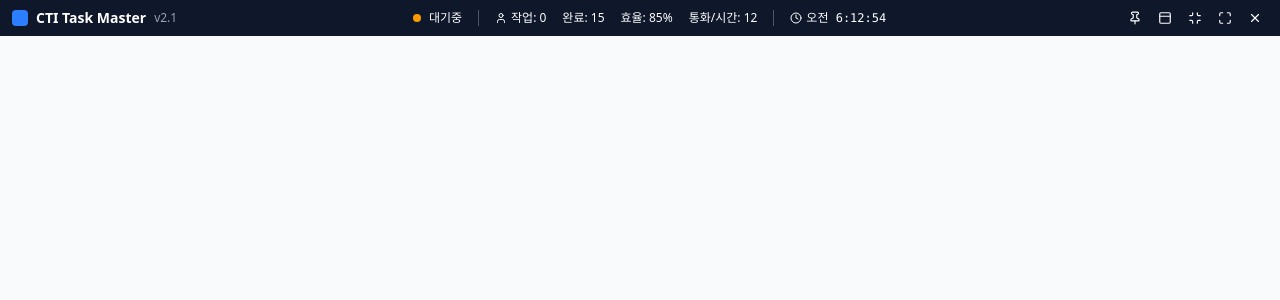
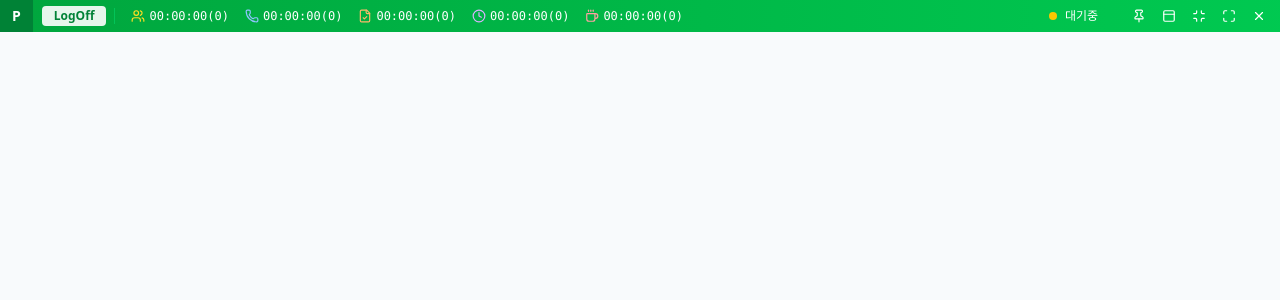
Before and after one commit to nexus-aicc-lab/tauri-cti-task-manager, a React (Vite) app: page / in a window 1280 px wide. Shown: the top 300 px of the page. Built offline with nearby package versions, Linux system fonts and the light colour scheme.

Commit message:
update for bar mode height

```diff
--- a/src-tauri/tauri.conf.json
+++ b/src-tauri/tauri.conf.json
@@ -15,7 +15,7 @@
         "label": "main",
         "title": "CTI Task Master",
         "width": 800,
-        "height": 36,
+        "height": 32,
         "resizable": true,
         "alwaysOnTop": true,
         "decorations": false,
--- a/src/App.tsx
+++ b/src/App.tsx
@@ -4,6 +4,7 @@ import { useState, useEffect } from "react";
 import { Phone, Clock, User, Settings, Activity, TrendingUp, Headphones, PhoneIncoming, PhoneOutgoing } from "lucide-react";
 import Titlebar from "./components/Titlebar";
 import { InfoHeader } from "./widgets/info-header/ui/InfoHeader";
+import { WINDOW_CONFIG } from "./config/windowConfig";
 
 type ViewMode = 'bar' | 'panel';
 
@@ -140,11 +141,8 @@ function App() {
         const { getCurrentWindow, LogicalSize } = await import('@tauri-apps/api/window');
         const appWindow = getCurrentWindow();
 
-        if (newMode === 'bar') {
-          await appWindow.setSize(new LogicalSize(1000, 36));
-        } else {
-          await appWindow.setSize(new LogicalSize(900, 500));
-        }
+        const config = WINDOW_CONFIG[newMode];
+        await appWindow.setSize(new LogicalSize(config.width, config.height));
       } catch (error) {
         console.warn('창 크기 자동 조정을 사용할 수 없습니다.', error);
       }
--- a/src/components/Titlebar.tsx
+++ b/src/components/Titlebar.tsx
@@ -1,6 +1,10 @@
 // src/components/Titlebar.tsx
+'use client';
+
 import { useState, useEffect } from "react";
-import { X, Minimize, Maximize, PanelTop, User, Clock, Pin } from "lucide-react";
+import { X, Minimize, Maximize, PanelTop, Pin } from "lucide-react";
+import AgentStatusContentForBarMode from "@/widgets/info-header/ui/AgentStatusContentForBarModeProps";
+import { TITLEBAR_CLASSES } from "@/config/windowConfig";
 
 interface TitlebarProps {
     viewMode: 'bar' | 'panel';
@@ -21,12 +25,11 @@ export default function Titlebar({
     taskCount,
     completedTasks,
     efficiency,
-    callsPerHour
+    callsPerHour,
 }: TitlebarProps) {
     const [isMaximized, setIsMaximized] = useState(false);
     const [isAlwaysOnTop, setIsAlwaysOnTop] = useState(false);
 
-    // 컴포넌트 마운트 시 현재 상태 확인
     useEffect(() => {
         const checkAlwaysOnTop = async () => {
             const isTauriEnv = '__TAURI__' in window || '__TAURI_INTERNALS__' in window;
@@ -34,7 +37,6 @@ export default function Titlebar({
                 try {
                     const { getCurrentWindow } = await import('@tauri-apps/api/window');
                     const appWindow = getCurrentWindow();
-                    // Tauri v2에서는 직접적인 상태 확인이 어려우므로, localStorage 사용
                     const savedState = localStorage.getItem('alwaysOnTop');
                     if (savedState === 'true') {
                         await appWindow.setAlwaysOnTop(true);
@@ -49,185 +51,149 @@ export default function Titlebar({
     }, []);
 
     const handleMinimize = async () => {
-        const isTauriEnv = '__TAURI__' in window || '__TAURI_INTERNALS__' in window;
-        if (isTauriEnv) {
-            try {
-                const { getCurrentWindow } = await import('@tauri-apps/api/window');
-                await getCurrentWindow().minimize();
-            } catch (error) {
-                console.error('Failed to minimize:', error);
-            }
-        }
+        const { getCurrentWindow } = await import('@tauri-apps/api/window');
+        await getCurrentWindow().minimize();
     };
 
     const handleToggleMaximize = async () => {
-        const isTauriEnv = '__TAURI__' in window || '__TAURI_INTERNALS__' in window;
-        if (isTauriEnv) {
-            try {
-                const { getCurrentWindow } = await import('@tauri-apps/api/window');
-                await getCurrentWindow().toggleMaximize();
-                setIsMaximized(!isMaximized);
-            } catch (error) {
-                console.error('Failed to toggle maximize:', error);
-            }
-        }
+        const { getCurrentWindow } = await import('@tauri-apps/api/window');
+        await getCurrentWindow().toggleMaximize();
+        setIsMaximized(!isMaximized);
     };
 
     const handleToggleAlwaysOnTop = async () => {
-        const isTauriEnv = '__TAURI__' in window || '__TAURI_INTERNALS__' in window;
-        if (isTauriEnv) {
-            try {
-                const { getCurrentWindow } = await import('@tauri-apps/api/window');
-                const newState = !isAlwaysOnTop;
-                await getCurrentWindow().setAlwaysOnTop(newState);
-                setIsAlwaysOnTop(newState);
-                // 상태 저장
-                localStorage.setItem('alwaysOnTop', newState.toString());
-            } catch (error) {
-                console.error('Failed to toggle always on top:', error);
-            }
-        }
+        const { getCurrentWindow } = await import('@tauri-apps/api/window');
+        const newState = !isAlwaysOnTop;
+        await getCurrentWindow().setAlwaysOnTop(newState);
+        setIsAlwaysOnTop(newState);
+        localStorage.setItem('alwaysOnTop', newState.toString());
     };
 
     const handleClose = async () => {
-        const isTauriEnv = '__TAURI__' in window || '__TAURI_INTERNALS__' in window;
-        if (isTauriEnv) {
-            try {
-                const { getCurrentWindow } = await import('@tauri-apps/api/window');
-                await getCurrentWindow().close();
-            } catch (error) {
-                console.error('Failed to close:', error);
-            }
-        }
+        const { getCurrentWindow } = await import('@tauri-apps/api/window');
+        await getCurrentWindow().close();
     };
 
-    const getStatusColor = () => {
-        switch (status) {
-            case '대기중': return 'bg-amber-500';
-            case '통화중': return 'bg-green-500';
-            case '정지중': return 'bg-red-500';
-            default: return 'bg-gray-500';
-        }
-    };
+    if (viewMode === 'bar') {
+        // 바 모드일 때
+        return (
+            <div className="bg-gradient-to-r from-green-600 to-green-500 text-white select-none">
+                <div className={`flex items-center ${TITLEBAR_CLASSES.bar}`}>
+                    {/* P 버튼 - 왼쪽 */}
+                    <button
+                        className="h-full px-3 bg-green-700 hover:bg-green-800 transition-colors font-bold text-sm border-r border-green-600"
+                        title="메뉴"
+                        onMouseDown={(e) => e.stopPropagation()}
+                    >
+                        P
+                    </button>
 
+                    {/* 중앙 컨텐츠 영역 - 드래그 가능 영역 */}
+                    <div className="flex-1 flex items-center gap-2 px-2" data-tauri-drag-region>
+                        <AgentStatusContentForBarMode
+                            status={status}
+                            time={time}
+                            taskCount={taskCount}
+                            completedTasks={completedTasks}
+                            efficiency={efficiency}
+                            callsPerHour={callsPerHour}
+                        />
+                    </div>
+
+                    {/* 우측 버튼들 */}
+                    <div className="flex items-center gap-1 px-2">
+                        <button
+                            onClick={(e) => {
+                                e.stopPropagation();
+                                handleToggleAlwaysOnTop();
+                            }}
+                            onMouseDown={(e) => e.stopPropagation()}
+                            className={`p-1.5 rounded transition-colors ${isAlwaysOnTop ? 'bg-green-700 hover:bg-green-800' : 'hover:bg-green-600'
+                                }`}
+                            title={isAlwaysOnTop ? '항상 위 고정 해제' : '항상 위 고정'}
+                        >
+                            <Pin size={14} className={isAlwaysOnTop ? 'rotate-45' : ''} />
+                        </button>
+
+                        <button
+                            onClick={(e) => {
+                                e.stopPropagation();
+                                onToggleMode();
+                            }}
+                            onMouseDown={(e) => e.stopPropagation()}
+                            className="p-1.5 hover:bg-green-600 rounded transition-colors"
+                            title={'패널 모드로 전환'}
+                        >
+                            <PanelTop size={14} />
+                        </button>
+
+                        <button
+                            onClick={(e) => {
+                                e.stopPropagation();
+                                handleMinimize();
+                            }}
+                            onMouseDown={(e) => e.stopPropagation()}
+                            className="p-1.5 hover:bg-green-600 rounded transition-colors"
+                        >
+                            <Minimize size={14} />
+                        </button>
+
+                        <button
+                            onClick={(e) => {
+                                e.stopPropagation();
+                                handleToggleMaximize();
+                            }}
+                            onMouseDown={(e) => e.stopPropagation()}
+                            className="p-1.5 hover:bg-green-600 rounded transition-colors"
+                        >
+                            <Maximize size={14} />
+                        </button>
+
+                        <button
+                            onClick={(e) => {
+                                e.stopPropagation();
+                                handleClose();
+                            }}
+                            onMouseDown={(e) => e.stopPropagation()}
+                            className="p-1.5 hover:bg-red-600 rounded transition-colors"
+                        >
+                            <X size={14} />
+                        </button>
+                    </div>
+                </div>
+            </div>
+        );
+    }
+
+    // 패널 모드일 때
     return (
         <div className="bg-slate-900 text-white select-none">
-            {/* 드래그 가능한 영역과 클릭 가능한 영역을 분리 */}
-            <div
-                className="flex items-center h-9 px-3"
-                // 전체 영역을 드래그 가능하게 하되, 버튼과 클릭 요소는 제외
-                data-tauri-drag-region
-            >
-                {/* 좌측 로고/제목 영역 - 드래그 가능 */}
+            <div className={`flex items-center ${TITLEBAR_CLASSES.panel} px-3`} data-tauri-drag-region>
+                {/* 좌측 로고/제목 */}
                 <div className="flex items-center gap-2 flex-shrink-0" data-tauri-drag-region>
-                    <div className="w-4 h-4 bg-blue-500 rounded"></div>
+                    <div className="w-4 h-4 bg-blue-500 rounded" />
                     <span className="text-sm font-semibold">CTI Task Master</span>
                     <span className="text-xs text-gray-400">v2.1</span>
                 </div>
 
-                {/* 중앙 상태바 - 클릭 가능한 영역 */}
-                <div className="flex-1 flex items-center justify-center gap-4 mx-4">
-                    {viewMode === 'bar' && (
-                        <>
-                            {/* 상태 표시 - stopPropagation으로 드래그 방지 */}
-                            <div
-                                className="flex items-center gap-2 cursor-pointer hover:opacity-80 transition-opacity"
-                                onMouseDown={(e) => e.stopPropagation()}
-                                onClick={(e) => {
-                                    e.stopPropagation();
-                                    // 상태 클릭 시 동작
-                                }}
-                            >
-                                <div className={`w-2 h-2 rounded-full ${getStatusColor()}`}></div>
-                                <span className="text-xs">{status}</span>
-                            </div>
+                {/* 중앙 영역 */}
+                <div className="flex-1" data-tauri-drag-region />
 
-                            {/* 구분선 */}
-                            <div className="w-px h-4 bg-gray-600"></div>
-
-                            {/* 통계 정보들 - 각각 클릭 가능 */}
-                            <div
-                                className="flex items-center gap-1 cursor-pointer hover:opacity-80 transition-opacity"
-                                onMouseDown={(e) => e.stopPropagation()}
-                                onClick={(e) => {
-                                    e.stopPropagation();
-                                    // 작업 클릭 시 동작
-                                }}
-                            >
-                                <User size={12} />
-                                <span className="text-xs">작업: {taskCount}</span>
-                            </div>
-
-                            <div
-                                className="flex items-center gap-1 cursor-pointer hover:opacity-80 transition-opacity"
-                                onMouseDown={(e) => e.stopPropagation()}
-                                onClick={(e) => {
-                                    e.stopPropagation();
-                                    // 완료 클릭 시 동작
-                                }}
-                            >
-                                <span className="text-xs">완료: {completedTasks}</span>
-                            </div>
-
-                            <div
-                                className="flex items-center gap-1 cursor-pointer hover:opacity-80 transition-opacity"
-                                onMouseDown={(e) => e.stopPropagation()}
-                                onClick={(e) => {
-                                    e.stopPropagation();
-                                    // 효율성 클릭 시 동작
-                                }}
-                            >
-                                <span className="text-xs">효율: {efficiency}%</span>
-                            </div>
-
-                            <div
-                                className="flex items-center gap-1 cursor-pointer hover:opacity-80 transition-opacity"
-                                onMouseDown={(e) => e.stopPropagation()}
-                                onClick={(e) => {
-                                    e.stopPropagation();
-                                    // 통화 클릭 시 동작
-                                }}
-                            >
-                                <span className="text-xs">통화/시간: {callsPerHour}</span>
-                            </div>
-
-                            <div className="w-px h-4 bg-gray-600"></div>
-
-                            {/* 시간 표시 */}
-                            <div
-                                className="flex items-center gap-1 cursor-pointer hover:opacity-80 transition-opacity"
-                                onMouseDown={(e) => e.stopPropagation()}
-                                onClick={(e) => {
-                                    e.stopPropagation();
-                                    // 시간 클릭 시 동작
-                                }}
-                            >
-                                <Clock size={12} />
-                                <span className="text-xs font-mono">{time}</span>
-                            </div>
-                        </>
-                    )}
-                </div>
-
-                {/* 우측 컨트롤 버튼들 - 클릭만 가능 */}
+                {/* 우측 버튼 */}
                 <div className="flex items-center gap-1 flex-shrink-0">
-                    {/* 항상 위 고정 토글 버튼 */}
                     <button
                         onClick={(e) => {
                             e.stopPropagation();
                             handleToggleAlwaysOnTop();
                         }}
                         onMouseDown={(e) => e.stopPropagation()}
-                        className={`p-1.5 rounded transition-colors ${isAlwaysOnTop
-                                ? 'bg-blue-600 hover:bg-blue-700 text-white'
-                                : 'hover:bg-gray-700'
+                        className={`p-1.5 rounded transition-colors ${isAlwaysOnTop ? 'bg-blue-600 hover:bg-blue-700 text-white' : 'hover:bg-gray-700'
                             }`}
                         title={isAlwaysOnTop ? '항상 위 고정 해제' : '항상 위 고정'}
                     >
                         <Pin size={14} className={isAlwaysOnTop ? 'rotate-45' : ''} />
                     </button>
 
-                    {/* 뷰 모드 토글 버튼 */}
                     <button
                         onClick={(e) => {
                             e.stopPropagation();
@@ -235,12 +201,11 @@ export default function Titlebar({
                         }}
                         onMouseDown={(e) => e.stopPropagation()}
                         className="p-1.5 hover:bg-gray-700 rounded transition-colors"
-                        title={viewMode === 'bar' ? '패널 모드로 전환' : '바 모드로 전환'}
+                        title={'바 모드로 전환'}
                     >
-                        <PanelTop size={14} className={viewMode === 'panel' ? 'rotate-180' : ''} />
+                        <PanelTop size={14} className="rotate-180" />
                     </button>
 
-                    {/* 창 컨트롤 버튼들 */}
                     <button
                         onClick={(e) => {
                             e.stopPropagation();
--- /dev/null
+++ b/src/config/windowConfig.ts
@@ -0,0 +1,21 @@
+// src/config/windowConfig.ts
+
+// 창 크기 설정을 한 곳에서 관리
+export const WINDOW_CONFIG = {
+    bar: {
+        height: 32,        // 바 모드 전체 창 높이 (타이틀바와 동일)
+        titlebarHeight: 32, // 타이틀바 높이
+        width: 1000
+    },
+    panel: {
+        height: 500,
+        titlebarHeight: 36, // 타이틀바 높이
+        width: 900
+    }
+} as const;
+
+// Tailwind 클래스와 매핑
+export const TITLEBAR_CLASSES = {
+    bar: 'h-8',    // 32px (h-8 = 2rem = 32px)
+    panel: 'h-9'   // 36px (h-9 = 2.25rem = 36px)
+} as const;
--- /dev/null
+++ b/src/widgets/info-header/ui/AgentStatusContentForBarModeProps.tsx
@@ -0,0 +1,78 @@
+'use client';
+
+import { User, Clock, Phone, Users, FileCheck, Coffee } from 'lucide-react';
+
+interface AgentStatusContentForBarModeProps {
+    status: '대기중' | '통화중' | '정지중';
+    time: string;
+    taskCount: number;
+    completedTasks: number;
+    efficiency: number;
+    callsPerHour: number;
+}
+
+export default function AgentStatusContentForBarMode({
+    status,
+    time,
+    taskCount,
+    completedTasks,
+    efficiency,
+    callsPerHour
+}: AgentStatusContentForBarModeProps) {
+    return (
+        <>
+            {/* LogOff 버튼 */}
+            <button className="bg-white/90 text-green-700 px-3 py-0.5 rounded text-xs font-bold hover:bg-white transition-colors">
+                LogOff
+            </button>
+
+            {/* 구분선 */}
+            <div className="w-px h-4 bg-green-400/50" />
+
+            {/* 통계 항목들 */}
+            <div className="flex items-center gap-4 px-2 text-xs">
+                {/* 대기 인원 */}
+                <div className="flex items-center gap-1">
+                    <Users size={14} className="text-yellow-300" />
+                    <span className="font-mono">00:00:00(0)</span>
+                </div>
+
+                {/* 통화 시간 */}
+                <div className="flex items-center gap-1">
+                    <Phone size={14} className="text-blue-300" />
+                    <span className="font-mono">00:00:00(0)</span>
+                </div>
+
+                {/* 처리 건수 */}
+                <div className="flex items-center gap-1">
+                    <FileCheck size={14} className="text-orange-300" />
+                    <span className="font-mono">00:00:00(0)</span>
+                </div>
+
+                {/* 후처리 */}
+                <div className="flex items-center gap-1">
+                    <Clock size={14} className="text-purple-300" />
+                    <span className="font-mono">00:00:00(0)</span>
+                </div>
+
+                {/* 휴식 */}
+                <div className="flex items-center gap-1">
+                    <Coffee size={14} className="text-red-300" />
+                    <span className="font-mono">00:00:00(0)</span>
+                </div>
+            </div>
+
+            {/* 오른쪽 여백 */}
+            <div className="flex-1" />
+
+            {/* 상태 표시 (선택사항) */}
+            <div className="flex items-center gap-2 px-3">
+                <div className={`w-2 h-2 rounded-full ${status === '대기중' ? 'bg-yellow-400' :
+                    status === '통화중' ? 'bg-green-400 animate-pulse' :
+                        'bg-red-400'
+                    }`} />
+                <span className="text-xs font-medium">{status}</span>
+            </div>
+        </>
+    );
+}
--- /dev/null
+++ b/src/widgets/info-header/ui/AgentStatusPanel.tsx
@@ -0,0 +1,67 @@
+'use client';
+
+import { Clock, User } from 'lucide-react';
+
+interface AgentStatusPanelProps {
+    status: '대기중' | '통화중' | '정지중';
+    time: string;
+    taskCount: number;
+    completedTasks: number;
+    efficiency: number;
+    callsPerHour: number;
+}
+
+export default function AgentStatusPanel({
+    status,
+    time,
+    taskCount,
+    completedTasks,
+    efficiency,
+    callsPerHour
+}: AgentStatusPanelProps) {
+    const getStatusColor = () => {
+        switch (status) {
+            case '대기중':
+                return 'bg-amber-500';
+            case '통화중':
+                return 'bg-green-500';
+            case '정지중':
+                return 'bg-red-500';
+            default:
+                return 'bg-gray-500';
+        }
+    };
+
+    return (
+        <div className="flex flex-col gap-2 px-4 py-2 bg-slate-800 text-white rounded shadow w-full">
+            {/* <div className="flex items-center gap-2">
+                <div className={`w-2 h-2 rounded-full ${getStatusColor()}`}></div>
+                <span className="text-sm font-semibold">{status}</span>
+            </div>
+
+            <div className="flex gap-4 flex-wrap text-sm">
+                <div className="flex items-center gap-1">
+                    <User size={14} />
+                    <span>작업: {taskCount}</span>
+                </div>
+
+                <div className="flex items-center gap-1">
+                    <span>완료: {completedTasks}</span>
+                </div>
+
+                <div className="flex items-center gap-1">
+                    <span>효율: {efficiency}%</span>
+                </div>
+
+                <div className="flex items-center gap-1">
+                    <span>통화/시간: {callsPerHour}</span>
+                </div>
+
+                <div className="flex items-center gap-1 ml-auto">
+                    <Clock size={14} />
+                    <span className="font-mono">{time}</span>
+                </div>
+            </div> */}
+        </div>
+    );
+}
```
